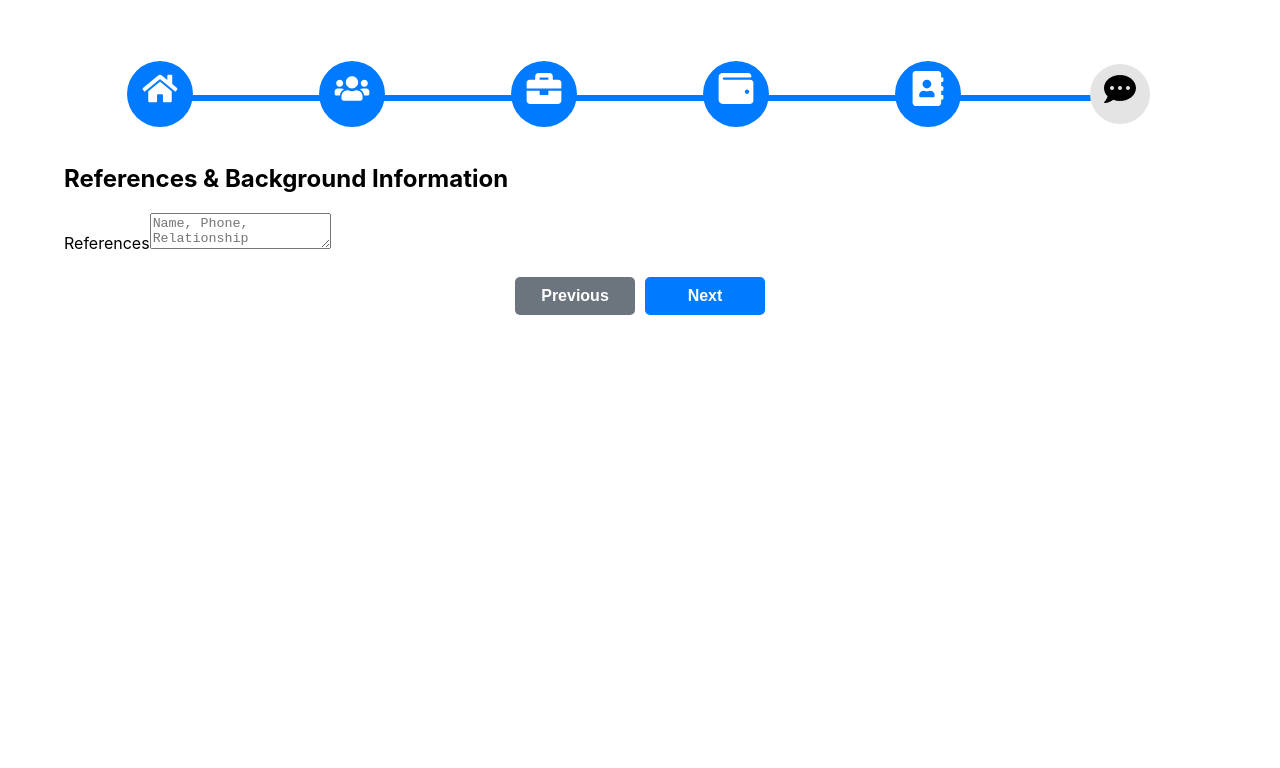
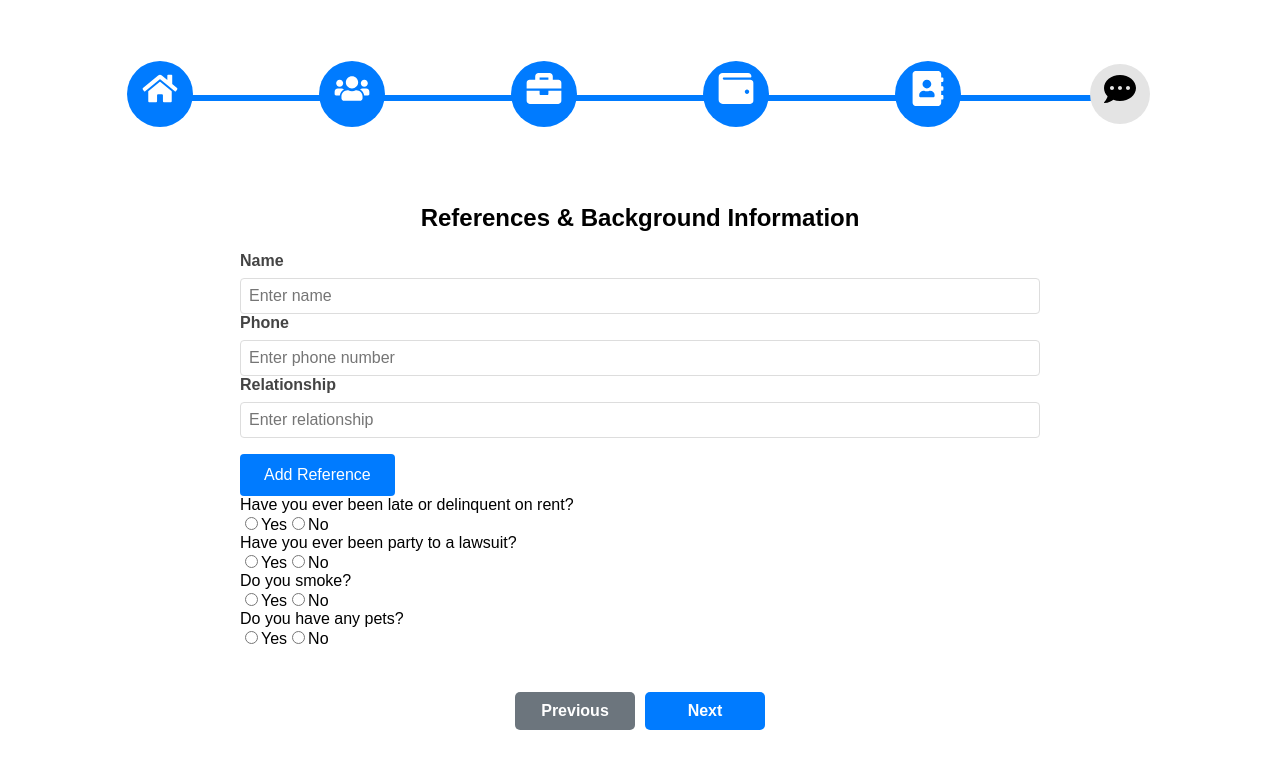
Before and after one commit to zealits/RentApply, a React (Create React App) app in the folder frontend/: page / in a window 1280 px wide. Both pictures are taken after a click on the element 928 px from the left and 98 px from the top of the page. Shown: the top 768 px of the page. Built offline with nearby package versions, Linux system fonts and the light colour scheme.

Commit message:
added reference section

```diff
--- a/frontend/src/pages/MultiStepForm.css
+++ b/frontend/src/pages/MultiStepForm.css
@@ -379,6 +379,88 @@
 
 
 
+  /* step 4 */
+  /* References Section Styling */
+.form-content-references {
+    margin-bottom: 30px;
+    max-width: 800px;
+     margin: 0 auto;
+    padding: 20px;
+    font-family: Arial, sans-serif;
+  }
+
+
+.form-title-references{
+    font-size: 1.5rem;
+    margin-bottom: 20px;
+    text-align: center;
+}
+
+  .form-label-reference-name,
+  .form-label-reference-phone,
+  .form-label-reference-relationship {
+    flex: 1; /* Ensure labels and inputs are responsive */
+    display: flex;
+    flex-direction: column;
+    font-weight: bold;
+    color: #444;
+  }
+
+  .form-input-reference-name,
+  .form-input-reference-phone,
+  .form-input-reference-relationship {
+    margin-top: 0.5rem;
+    padding: 0.5rem;
+    font-size: 1rem;
+    border: 1px solid #ddd;
+    border-radius: 4px;
+    width: 100%; /* Ensure inputs fill their column */
+    box-sizing: border-box; /* Prevent padding from affecting width */
+    transition: border-color 0.3s, box-shadow 0.3s;
+  }
+
+  .form-input-reference-name:focus,
+  .form-input-reference-phone:focus,
+  .form-input-reference-relationship:focus {
+    border-color: #007bff;
+    box-shadow: 0 0 4px rgba(0, 123, 255, 0.5);
+    outline: none;
+  }
+
+  .btn-remove-reference {
+    padding: 0.5rem 1rem;
+    font-size: 0.875rem;
+    color: #fff;
+    background: #dc3545;
+    border: none;
+    border-radius: 4px;
+    cursor: pointer;
+    transition: background 0.3s, transform 0.3s;
+  }
+
+  .btn-remove-reference:hover {
+    background: #c82333;
+    transform: scale(1.05);
+  }
+
+  .btn-add-reference {
+    margin-top: 1rem;
+    padding: 0.75rem 1.5rem;
+    font-size: 1rem;
+    color: #fff;
+    background: #007bff;
+    border: none;
+    border-radius: 4px;
+    cursor: pointer;
+    transition: background 0.3s, transform 0.3s;
+  }
+
+  .btn-add-reference:hover {
+    background: #0056b3;
+    transform: scale(1.05);
+  }
+
+
   .form-input-property-address:focus,
   .form-input-first-name:focus,
   .form-input-employer-name:focus,
--- a/frontend/src/pages/MultiStepForm.js
+++ b/frontend/src/pages/MultiStepForm.js
@@ -97,6 +97,32 @@ const MultiStepForm = () => {
   const removeFinancialDetail = (index) => {
     const updatedDetails = financialDetails.filter((_, i) => i !== index);
     setFinancialDetails(updatedDetails);
+  };
+
+  const [references, setReferences] = useState([{ name: "", phone: "", relationship: "" }]);
+  const [backgroundInfo, setBackgroundInfo] = useState({
+    lateRent: "",
+    lawsuit: "",
+    smoke: "",
+    pets: "",
+  });
+
+  const addReference = () => {
+    setReferences([...references, { name: "", phone: "", relationship: "" }]);
+  };
+
+  const handleReferenceChange = (index, field, value) => {
+    const updatedReferences = [...references];
+    updatedReferences[index][field] = value;
+    setReferences(updatedReferences);
+  };
+
+  const removeReference = (index) => {
+    setReferences(references.filter((_, i) => i !== index));
+  };
+
+  const handleBackgroundChange = (field, value) => {
+    setBackgroundInfo({ ...backgroundInfo, [field]: value });
   };
 
   const renderFormContent = () => {
@@ -470,7 +496,7 @@ const MultiStepForm = () => {
         );
       case 3:
         return (
-            <div className="form-content-financial-info">
+          <div className="form-content-financial-info">
             <h2 className="form-title-financial-info">Financial Information</h2>
             {financialDetails.map((detail, index) => (
               <div key={index} className="financial-detail-row">
@@ -521,11 +547,7 @@ const MultiStepForm = () => {
                   />
                 </div>
                 {financialDetails.length > 1 && (
-                  <button
-                    type="button"
-                    onClick={() => removeFinancialDetail(index)}
-                    className="form-remove-btn"
-                  >
+                  <button type="button" onClick={() => removeFinancialDetail(index)} className="form-remove-btn">
                     Remove
                   </button>
                 )}
@@ -535,21 +557,167 @@ const MultiStepForm = () => {
               Add Financial Detail
             </button>
           </div>
-
         );
       case 4:
         return (
           <div className="form-content-references">
             <h2 className="form-title-references">References & Background Information</h2>
-            <label htmlFor="references" className="form-label-references">
-              References
-            </label>
-            <textarea
-              id="references"
-              name="references"
-              placeholder="Name, Phone, Relationship"
-              className="form-textarea-references"
-            ></textarea>
+
+            {/* References Section */}
+            <div className="references-section">
+              {references.map((reference, index) => (
+                <div key={index} className="reference-entry">
+                  <label className="form-label-reference-name">
+                    Name
+                    <input
+                      type="text"
+                      value={reference.name}
+                      onChange={(e) => handleReferenceChange(index, "name", e.target.value)}
+                      placeholder="Enter name"
+                      className="form-input-reference-name"
+                    />
+                  </label>
+
+                  <label className="form-label-reference-phone">
+                    Phone
+                    <input
+                      type="text"
+                      value={reference.phone}
+                      onChange={(e) => handleReferenceChange(index, "phone", e.target.value)}
+                      placeholder="Enter phone number"
+                      className="form-input-reference-phone"
+                    />
+                  </label>
+
+                  <label className="form-label-reference-relationship">
+                    Relationship
+                    <input
+                      type="text"
+                      value={reference.relationship}
+                      onChange={(e) => handleReferenceChange(index, "relationship", e.target.value)}
+                      placeholder="Enter relationship"
+                      className="form-input-reference-relationship"
+                    />
+                  </label>
+
+                  {references.length > 1 && (
+                    <button type="button" onClick={() => removeReference(index)} className="btn-remove-reference">
+                      Remove
+                    </button>
+                  )}
+                </div>
+              ))}
+              <button type="button" onClick={addReference} className="btn-add-reference">
+                Add Reference
+              </button>
+            </div>
+
+            {/* Background Information Section */}
+            <div className="background-info">
+              <label className="form-label-late-rent">
+                Have you ever been late or delinquent on rent?
+                <div>
+                  <label>
+                    <input
+                      type="radio"
+                      name="lateRent"
+                      value="Yes"
+                      checked={backgroundInfo.lateRent === "Yes"}
+                      onChange={(e) => handleBackgroundChange("lateRent", e.target.value)}
+                    />
+                    Yes
+                  </label>
+                  <label>
+                    <input
+                      type="radio"
+                      name="lateRent"
+                      value="No"
+                      checked={backgroundInfo.lateRent === "No"}
+                      onChange={(e) => handleBackgroundChange("lateRent", e.target.value)}
+                    />
+                    No
+                  </label>
+                </div>
+              </label>
+
+              <label className="form-label-lawsuit">
+                Have you ever been party to a lawsuit?
+                <div>
+                  <label>
+                    <input
+                      type="radio"
+                      name="lawsuit"
+                      value="Yes"
+                      checked={backgroundInfo.lawsuit === "Yes"}
+                      onChange={(e) => handleBackgroundChange("lawsuit", e.target.value)}
+                    />
+                    Yes
+                  </label>
+                  <label>
+                    <input
+                      type="radio"
+                      name="lawsuit"
+                      value="No"
+                      checked={backgroundInfo.lawsuit === "No"}
+                      onChange={(e) => handleBackgroundChange("lawsuit", e.target.value)}
+                    />
+                    No
+                  </label>
+                </div>
+              </label>
+
+              <label className="form-label-smoke">
+                Do you smoke?
+                <div>
+                  <label>
+                    <input
+                      type="radio"
+                      name="smoke"
+                      value="Yes"
+                      checked={backgroundInfo.smoke === "Yes"}
+                      onChange={(e) => handleBackgroundChange("smoke", e.target.value)}
+                    />
+                    Yes
+                  </label>
+                  <label>
+                    <input
+                      type="radio"
+                      name="smoke"
+                      value="No"
+                      checked={backgroundInfo.smoke === "No"}
+                      onChange={(e) => handleBackgroundChange("smoke", e.target.value)}
+                    />
+                    No
+                  </label>
+                </div>
+              </label>
+
+              <label className="form-label-pets">
+                Do you have any pets?
+                <div>
+                  <label>
+                    <input
+                      type="radio"
+                      name="pets"
+                      value="Yes"
+                      checked={backgroundInfo.pets === "Yes"}
+                      onChange={(e) => handleBackgroundChange("pets", e.target.value)}
+                    />
+                    Yes
+                  </label>
+                  <label>
+                    <input
+                      type="radio"
+                      name="pets"
+                      value="No"
+                      checked={backgroundInfo.pets === "No"}
+                      onChange={(e) => handleBackgroundChange("pets", e.target.value)}
+                    />
+                    No
+                  </label>
+                </div>
+              </label>
+            </div>
           </div>
         );
       case 5:
```
